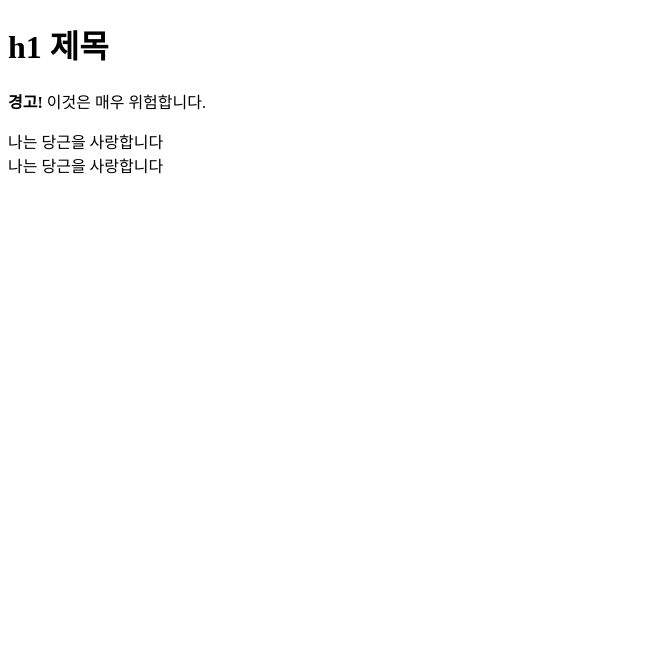
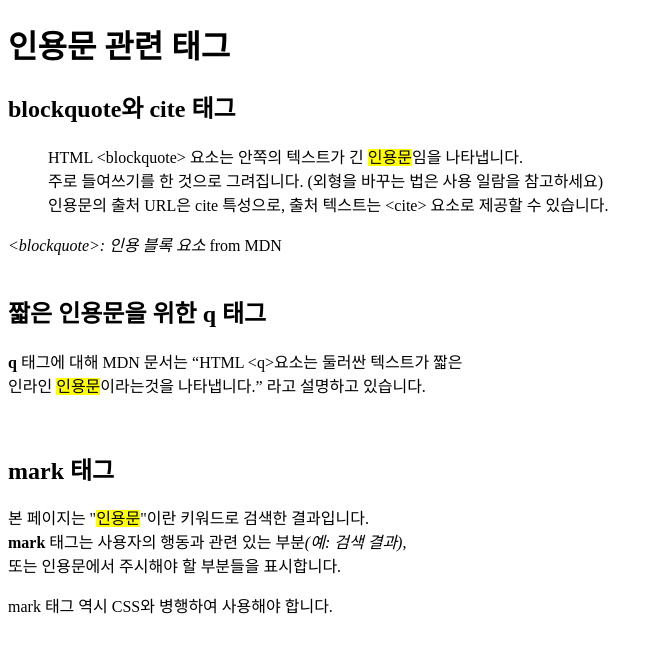
Before and after one commit to euna99/html-css, a plain HTML site: page index.html in a window 1280 px wide. Shown: the whole page, without its empty margins (0-663 px from the left). Drawn offline with Linux system fonts and the light colour scheme.

Commit message:
인용구

```diff
--- a/index.html
+++ b/index.html
@@ -7,13 +7,38 @@
     <title>Document</title>
 </head>
 <body>
-    <h1>h1 제목</h1>
-    <p> <b>경고!</b> 이것은 매우 위험합니다.</p>
+ <h1>인용문 관련 태그</h1>
+  <h2>blockquote와 cite 태그</h2>
+  <blockquote cite="https://developer.mozilla.org/ko/docs/Web/HTML/Element/blockquote">
+    <p>
+      HTML &lt;blockquote&gt; 요소는 안쪽의 텍스트가 긴 <mark>인용문</mark>임을 나타냅니다. <br>
+      주로 들여쓰기를 한 것으로 그려집니다. (외형을 바꾸는 법은 사용 일람을 참고하세요) <br>
+      인용문의 출처 URL은 cite 특성으로, 출처 텍스트는 &lt;cite&gt; 요소로 제공할 수 있습니다.
+    </p>
+  </blockquote>
+  <cite>&lt;blockquote&gt;: 인용 블록 요소</cite> from MDN
 
-    <p>
-        나는 당근을 사랑합니다<br>
-        나는 당근을 사랑합니다
-    </p>
+  <br><br>
+
+  <h2>짧은 인용문을 위한 q 태그</h2>
+  <p>
+    <strong>q</strong> 태그에 대해 MDN 문서는
+    <q cite="https://developer.mozilla.org/ko/docs/Web/HTML/Element/q"
+    >HTML &lt;q&gt;요소는 둘러싼 텍스트가 짧은 <br> 인라인 <mark>인용문</mark>이라는것을 나타냅니다.</q>
+    라고 설명하고 있습니다.
+  </p>
+
+  <br>
+
+  <h2>mark 태그</h2>
+  <p>
+    본 페이지는 "<mark>인용문</mark>"이란 키워드로 검색한 결과입니다. <br>
+    <strong>mark</strong> 태그는 사용자의 행동과 관련 있는 부분<i>(예: 검색 결과)</i>, <br>
+    또는 인용문에서 주시해야 할 부분들을 표시합니다.
+  </p>
+  <p>
+    mark 태그 역시 CSS와 병행하여 사용해야 합니다.
+  </p>
 
 </body>
 </html>
```
